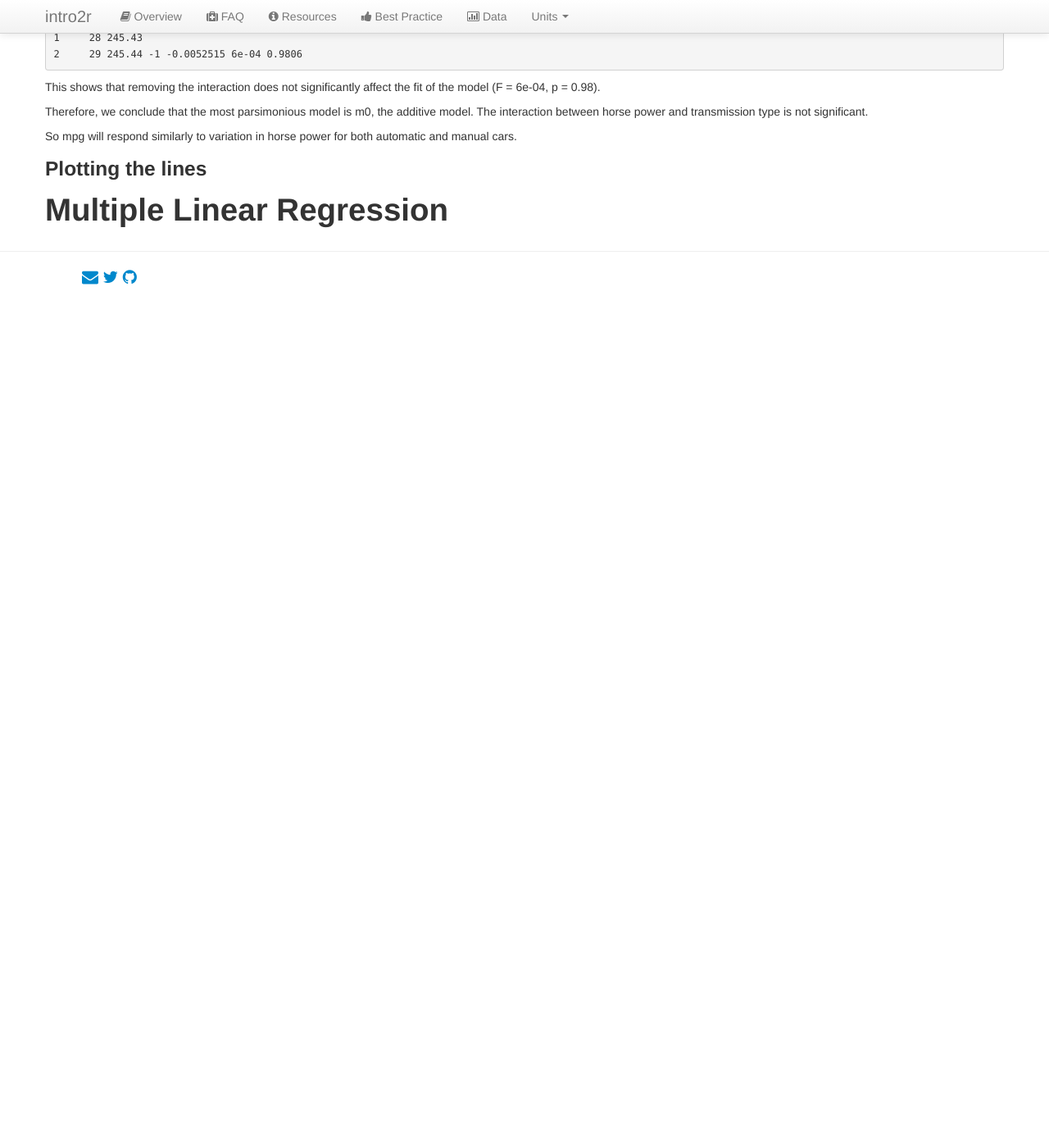
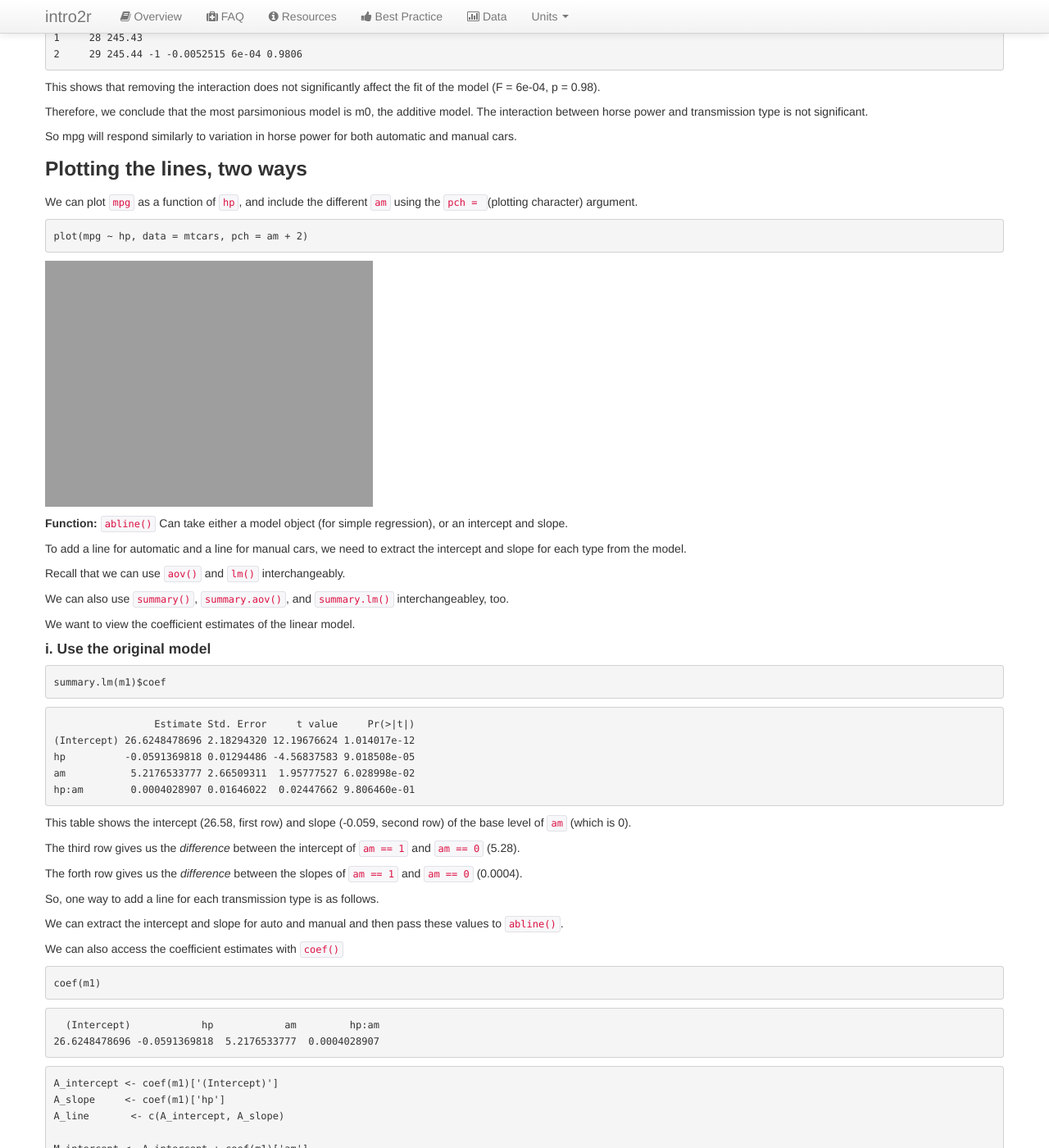
Before and after one commit to intro2r/intro2r, a Jekyll site: the page built from unit4/multiple-regression.md, in a window 1280 px wide and 1400 px high, scrolled down 2510 px. Shown: the whole window at 82% size. Built offline with Jekyll 4.4.1, drawn with Linux system fonts in a browser that asks for light colours; before the commit the page ends 2868 px from its top, so only the background shows below that; some of the changed text lies outside the part shown.

Commit message:
Update multiple-regression.md

````diff
--- a/unit4/multiple-regression.md
+++ b/unit4/multiple-regression.md
@@ -3,14 +3,14 @@ title: Multiple Regression
 layout: default
 ---
 
-# Multiple Regression
+# Extending Regression
 
 In the ANOVA and simple regression models that we have run so far, most of them have been a single response/dependent variable as a function of a single predictor/independent variable. But in many cases we know that there are several things that could reasonably influence the response variable. For example, species and sex could both affect sparrow size; age and sex could both influence running time.
 
 It is straightforward to include multiple predictors. We start with the simple, special case of Analysis of Covariance (ANCOVA), which includes one categorical and one continuous predictor. Multiple linear regression can include any number of categorical and continuous predictors.
 
 
-# Analysis of Covariance (ANCOVA)
+# 1. Analysis of Covariance (ANCOVA)
 
 Statisticians realised early on that ANOVA was merely the beginning of analysing experiments---other factors apart from the experimental treatment might influence the response variable they were interested in.
 
@@ -143,7 +143,125 @@ Therefore, we conclude that the most parsimonious model is m0, the additive mode
 So mpg will respond similarly to variation in horse power for both automatic and manual cars.
 
 
-### Plotting the lines
+
+### Plotting the lines, two ways
+
+
+We can plot `mpg` as a function of `hp`, and include the different `am` using the `pch = ` (plotting character) argument.
+
+```
+plot(mpg ~ hp, data = mtcars, pch = am + 2)
+```
+
+![](http://www.intro2r.info/unit4/img/cars.png)
+
+
+
+**Function:**  `abline()` Can take either a model object (for simple regression), or an intercept and slope.
+
+To add a line for automatic and a line for manual cars, we need to extract the intercept and slope for each type from the model.
+
+Recall that we can use `aov()` and `lm()` interchangeably.
+
+We can also use `summary()`, `summary.aov()`, and `summary.lm()` interchangeabley, too.
+
+We want to view the coefficient estimates of the linear model.
+
+
+#### i. Use the original model
+
+```
+summary.lm(m1)$coef
+```
+
+```
+                 Estimate Std. Error     t value     Pr(>|t|)
+(Intercept) 26.6248478696 2.18294320 12.19676624 1.014017e-12
+hp          -0.0591369818 0.01294486 -4.56837583 9.018508e-05
+am           5.2176533777 2.66509311  1.95777527 6.028998e-02
+hp:am        0.0004028907 0.01646022  0.02447662 9.806460e-01
+```
+
+This table shows the intercept (26.58, first row) and slope (-0.059, second row) of the base level of `am` (which is 0).
+
+The third row gives us the *difference* between the intercept of `am == 1` and `am == 0` (5.28).
+
+The forth row gives us the *difference* between the slopes  of `am == 1` and `am == 0` (0.0004).
+
+So, one way to add a line for each transmission type is as follows.
+
+We can extract the intercept and slope for auto and manual and then pass these values to `abline()`.
+
+We can also access the coefficient estimates with `coef()`
+
+```
+coef(m1)
+```
+
+```
+  (Intercept)            hp            am         hp:am
+26.6248478696 -0.0591369818  5.2176533777  0.0004028907
+```
+
+
+```
+A_intercept <- coef(m1)['(Intercept)']
+A_slope     <- coef(m1)['hp']
+A_line       <- c(A_intercept, A_slope)
+
+M_intercept <- A_intercept + coef(m1)['am']
+M_slope     <- A_slope + coef(m1)['hp:am']
+M_line      <- c(M_intercept, M_slope)
+```
+```
+par(lwd = 2, cex = 1.5)
+plot(mpg ~ hp, data = mtcars,
+     pch = am + 2, col = c('black','red')[am + 1])
+
+abline(A_line, col = 'black')
+abline(M_line, col = 'red')
+```
+
+![](http://www.intro2r.info/unit4/img/carplot.png)
+
+
+
+#### ii. A new model
+
+We can modify the formula to return the actual coefficient estimates for each sex, rather than the differences (see formulas for more info on the kinds of formulas we can write).
+
+First, we nest hp in am: `am/hp`. Then, we remove the single intercept using ` - 1`.
+
+(In this case, we also have to convert the `$am` column to a factor within the model.
+
+```
+m2 <- lm(mpg ~ as.factor(am)/hp - 1, data = mtcars)
+summary(m2)
+```
+
+```
+Call:
+lm(formula = mpg ~ as.factor(am)/hp - 1, data = mtcars)
+
+Residuals:
+    Min      1Q  Median      3Q     Max
+-4.3818 -2.2696  0.1344  1.7058  5.8752
+
+Coefficients:
+                  Estimate Std. Error t value Pr(>|t|)
+as.factor(am)0    26.62485    2.18294  12.197 1.01e-12 ***
+as.factor(am)1    31.84250    1.52888  20.827  < 2e-16 ***
+as.factor(am)0:hp -0.05914    0.01294  -4.568 9.02e-05 ***
+as.factor(am)1:hp -0.05873    0.01017  -5.777 3.34e-06 ***
+---
+Signif. codes:  0 ‘***’ 0.001 ‘**’ 0.01 ‘*’ 0.05 ‘.’ 0.1 ‘ ’ 1
+
+Residual standard error: 2.961 on 28 degrees of freedom
+Multiple R-squared:  0.9825,	Adjusted R-squared:   0.98
+F-statistic: 393.5 on 4 and 28 DF,  p-value: < 2.2e-16
+```
+
+This model gives us the actual intercepts and slopes for each sex. The p-values test whether each value is significantly different from 0 (not that useful, because these are the actual values not the differences).
 
 
 
@@ -151,9 +269,4 @@ So mpg will respond similarly to variation in horse power for both automatic and
 
 
 
-
-
-
-
-
-# Multiple Linear Regression
+# 2. Multiple linear regression
````
